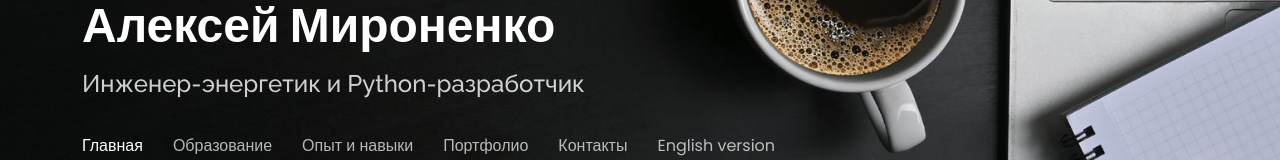
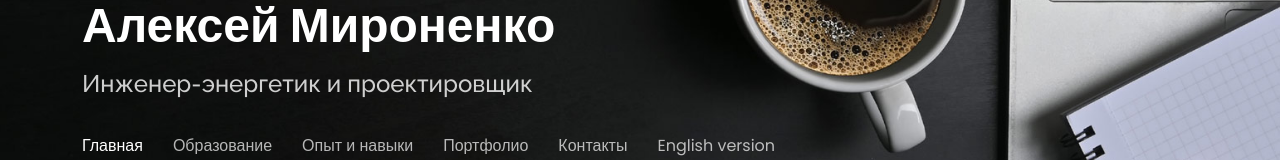
Before and after one commit to Alexey-Mir/Alex-Mir.github.io, a plain HTML site: page index.html in a window 1280 px wide. Shown: the part 400-560 px from the top of the page. Drawn offline with nearby package versions, Linux system fonts and the light colour scheme.

Commit message:
Update index.html

```diff
--- a/index.html
+++ b/index.html
@@ -28,7 +28,7 @@
   <header id="header">
     <div class="container">
       <h1><a href="http://Alexey-Mir.github.io/ru">Алексей Мироненко</a></h1>
-      <h2>Инженер-энергетик и Python-разработчик <span></span></h2>
+      <h2>Инженер-энергетик и проектировщик<span></span></h2>
 
       <nav id="navbar" class="navbar">
         <ul>
```
